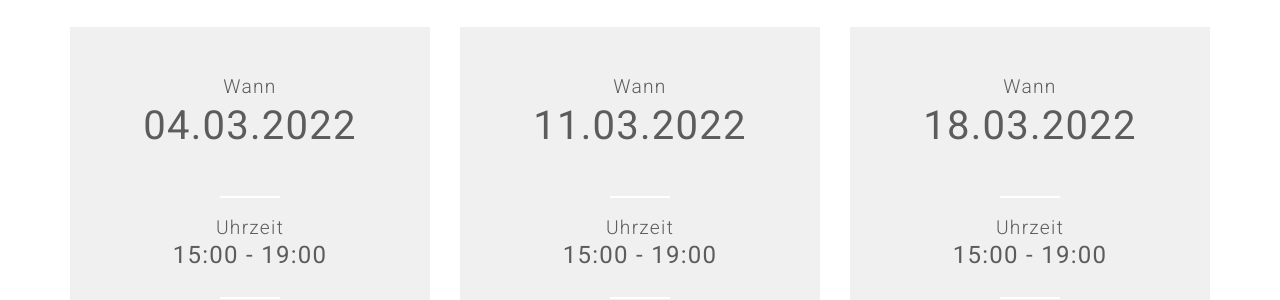
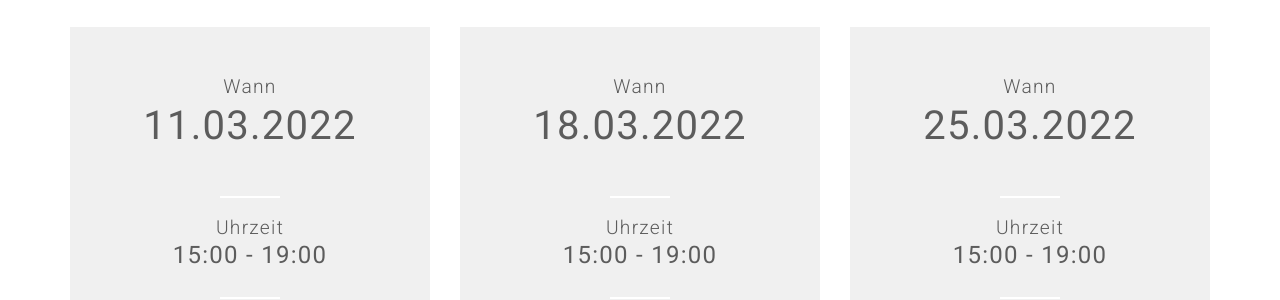
Before and after one commit to coderdojo-wien/coderdojo-wien.github.io, a Jekyll site: the page built from index.html, in a window 1280 px wide and 900 px high, scrolled down 3869 px. Shown: the part 185-485 px from the top of the window. Built offline with Jekyll 4.4.1, drawn with Linux system fonts in a browser that asks for light colours; nearby versions of some CDN libraries; comment, search, counter and statistics services are not loaded; some of the changed lines change nothing that is shown; some of the changed text lies outside the part shown.

Commit message:
Update events.yml

```diff
--- a/_data/events.yml
+++ b/_data/events.yml
@@ -3,16 +3,6 @@
 description: "Ein Anmeldung ist für die Teilnahme an den online CoderDojos nicht erforderlich. Das genaue Workshopprogramm mit den Teilnahmelinks finden sie in unserem aktuellen Newsletter, der jeweils bis spätestens den Tag davor versendet wird und auf unserer Hompepage https://www.facebook.com/coderdojowien. </br><b>Für die Teilnahme an offline CoderDojos ist unbedingt eine Anmeldung erforderlich!</b>"
 
 events-list:
-- event-date: 04.03.2022
-  event-time: 15:00 - 19:00
-  event-startdate: 2022-03-04T15:00:00+0100
-  event-enddate: 2022-03-04T19:00:00+0100
-  event-name: Online CoderDojo
-  event-type: Online
-  event-place: Online Dojo
-  event-place-name: Online
-  event-url: "https://linz.coderdojo.net/termine/"
-
 - event-date: 11.03.2022
   event-time: 15:00 - 19:00
   event-startdate: 2022-03-11T15:00:00+0100
@@ -33,6 +23,16 @@
   event-place-name: Online
   event-url: "https://linz.coderdojo.net/termine/"
 
+- event-date: 25.03.2022
+  event-time: 15:00 - 19:00
+  event-startdate: 2022-03-25T15:00:00+0100
+  event-enddate: 2022-03-25T19:00:00+0100
+  event-name: Online CoderDojo
+  event-type: Online
+  event-place: Online Dojo
+  event-place-name: Online
+  event-url: "https://linz.coderdojo.net/termine/"
+
 # - event-date: 17.01.2022
 #   event-time: 15:00 - 19:00
 #   event-startdate: 2022-01-17T15:00:00+0100
```
